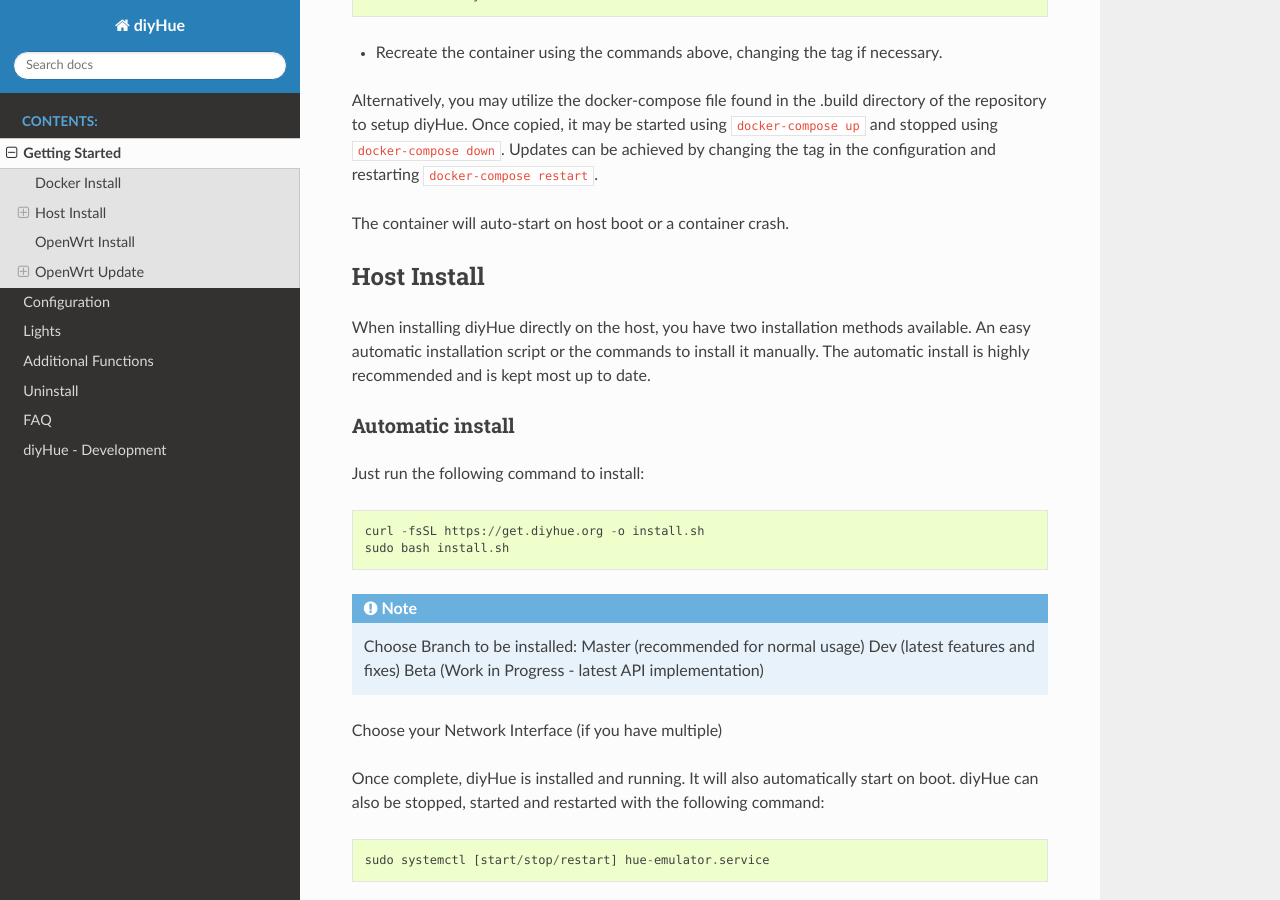
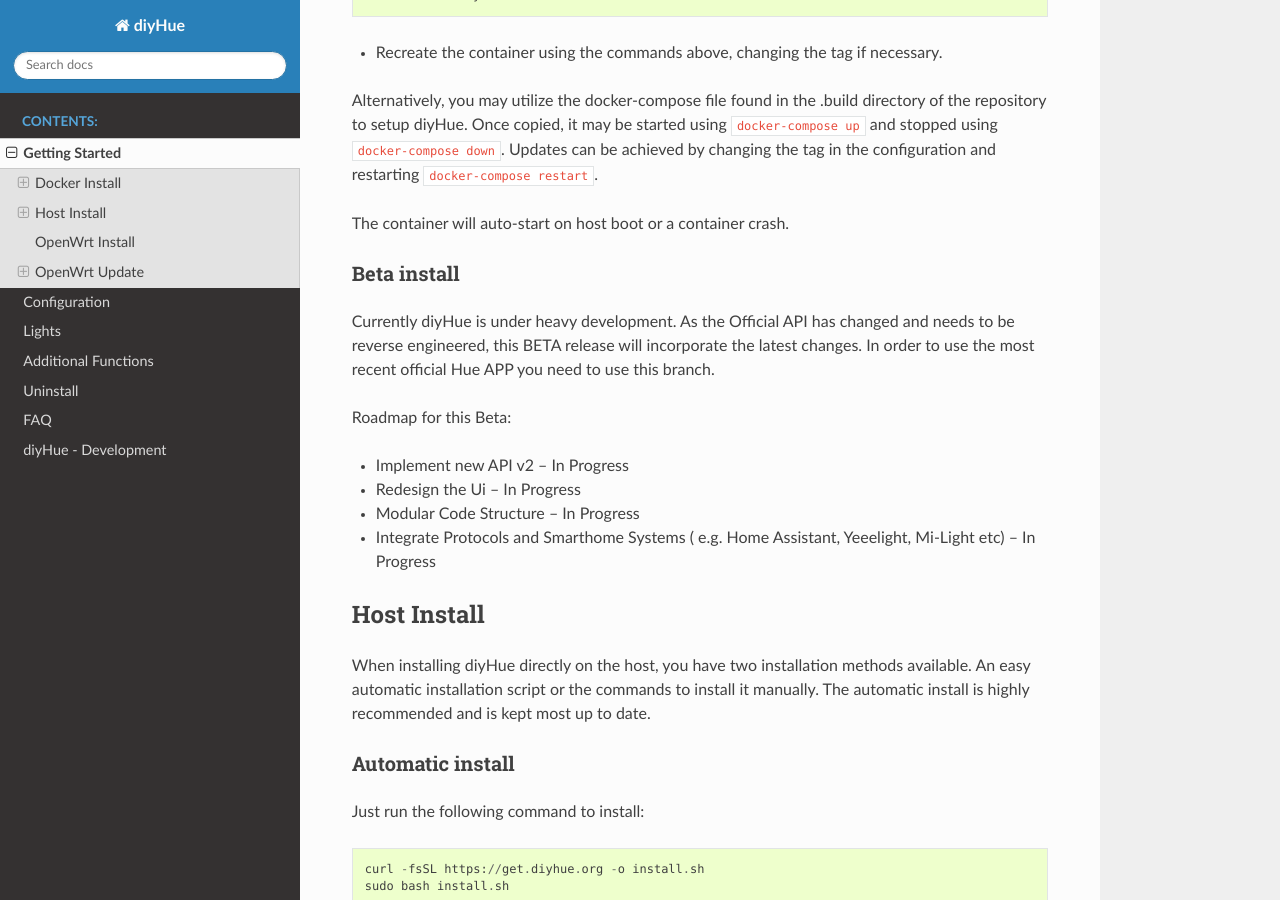
Before and after one commit to diyhue/ReadTheDocs, a Sphinx documentation site: the page built from source/getting_started.rst, in a window 1280 px wide and 900 px high, scrolled down 2054 px. Built offline with Sphinx 7.4.7 and the Read the Docs theme 2.0.0, drawn with Linux system fonts in a browser that asks for light colours; pages that are not in the unit, such as notebooks, are missing from menus.

Commit message:
Update getting_started.rst

```diff
--- a/source/getting_started.rst
+++ b/source/getting_started.rst
@@ -54,6 +54,26 @@
 Alternatively, you may utilize the docker-compose file found in the .build directory of the repository to setup diyHue. Once copied, it may be started using ``docker-compose up`` and stopped using ``docker-compose down``. Updates can be achieved by changing the tag in the configuration and restarting ``docker-compose restart``.
 
 The container will auto-start on host boot or a container crash.
+
+
+Beta install
+~~~~~~~~~~~~~~~~~
+
+Currently diyHue is under heavy development. As the Official API has changed and needs to be reverse engineered, this BETA release will incorporate the latest changes.
+In order to use the most recent official Hue APP you need to use this branch.
+
+Roadmap for this Beta:
+
+- Implement new API v2 -- In Progress
+- Redesign the Ui -- In Progress
+- Modular Code Structure -- In Progress
+- Integrate Protocols and Smarthome Systems ( e.g. Home Assistant, Yeeelight, Mi-Light etc) -- In Progress
+
+
+
+
+
+
 
 Host Install
 ------------
```
